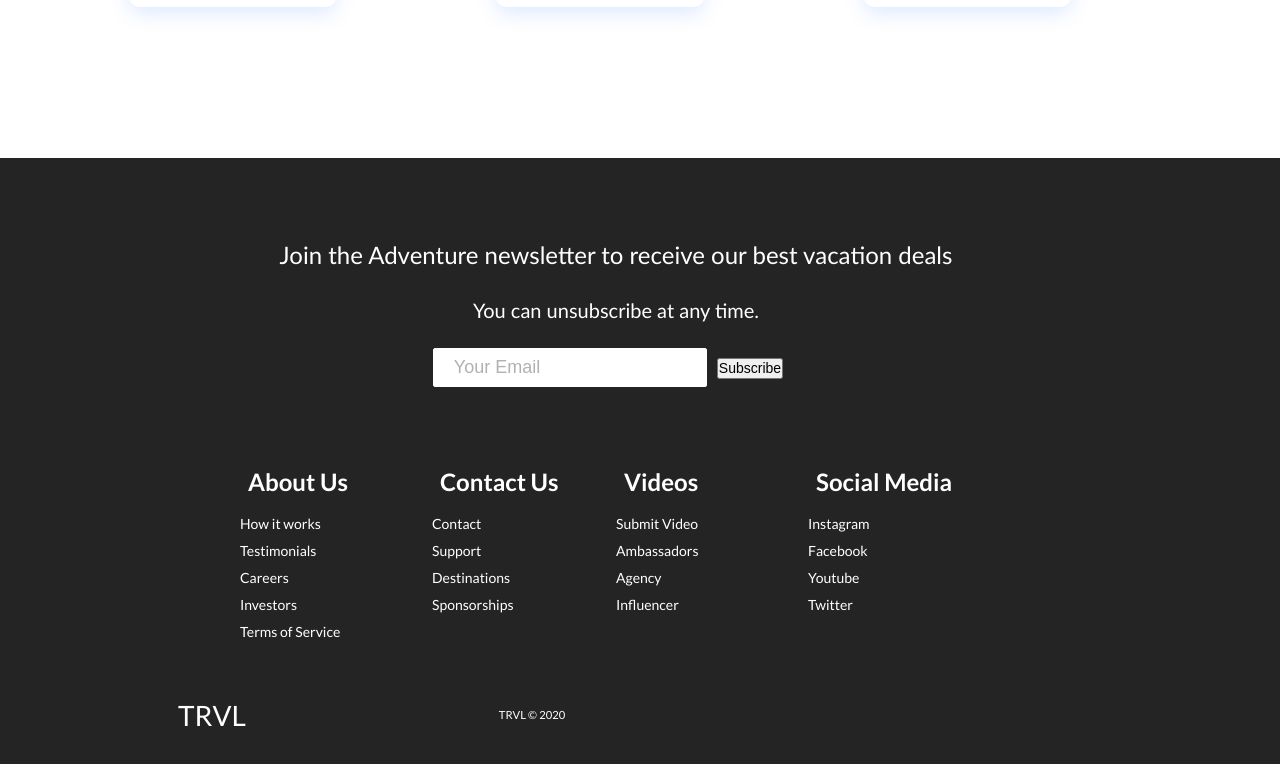
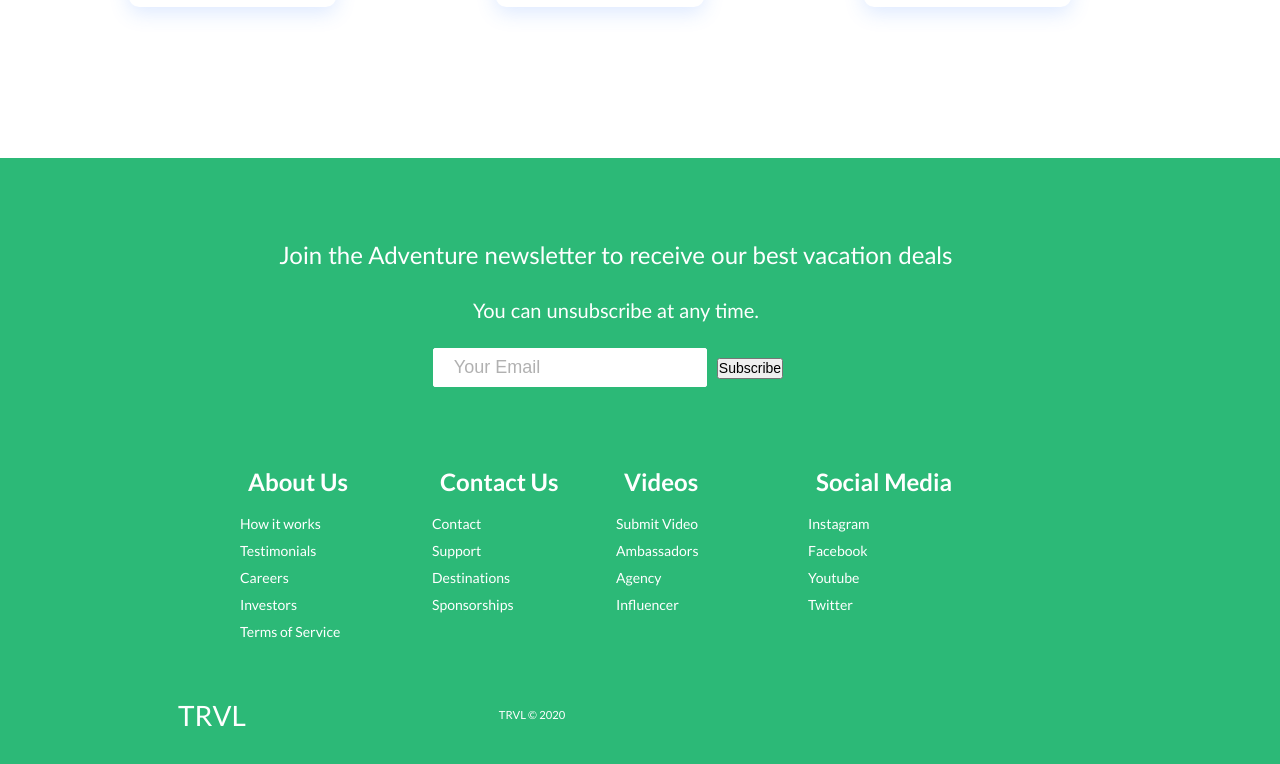
Before and after one commit to tharukshi724/Recipe-Web-site, a React (Create React App) app in the folder frontend/: page /landing in a window 1280 px wide. Shown: the part 2220-2984 px from the top of the page. Built offline with nearby package versions, Linux system fonts and the light colour scheme.

Commit message:
modify changes

```diff
--- a/frontend/src/components/Styles/Footer.css
+++ b/frontend/src/components/Styles/Footer.css
@@ -1,5 +1,7 @@
 .footer-container {
-    background-color: #242424;
+
+
+    background-color: #2CB977;
     padding: 4rem 0 2rem 0;
     display: flex;
     flex-direction: column;
```
